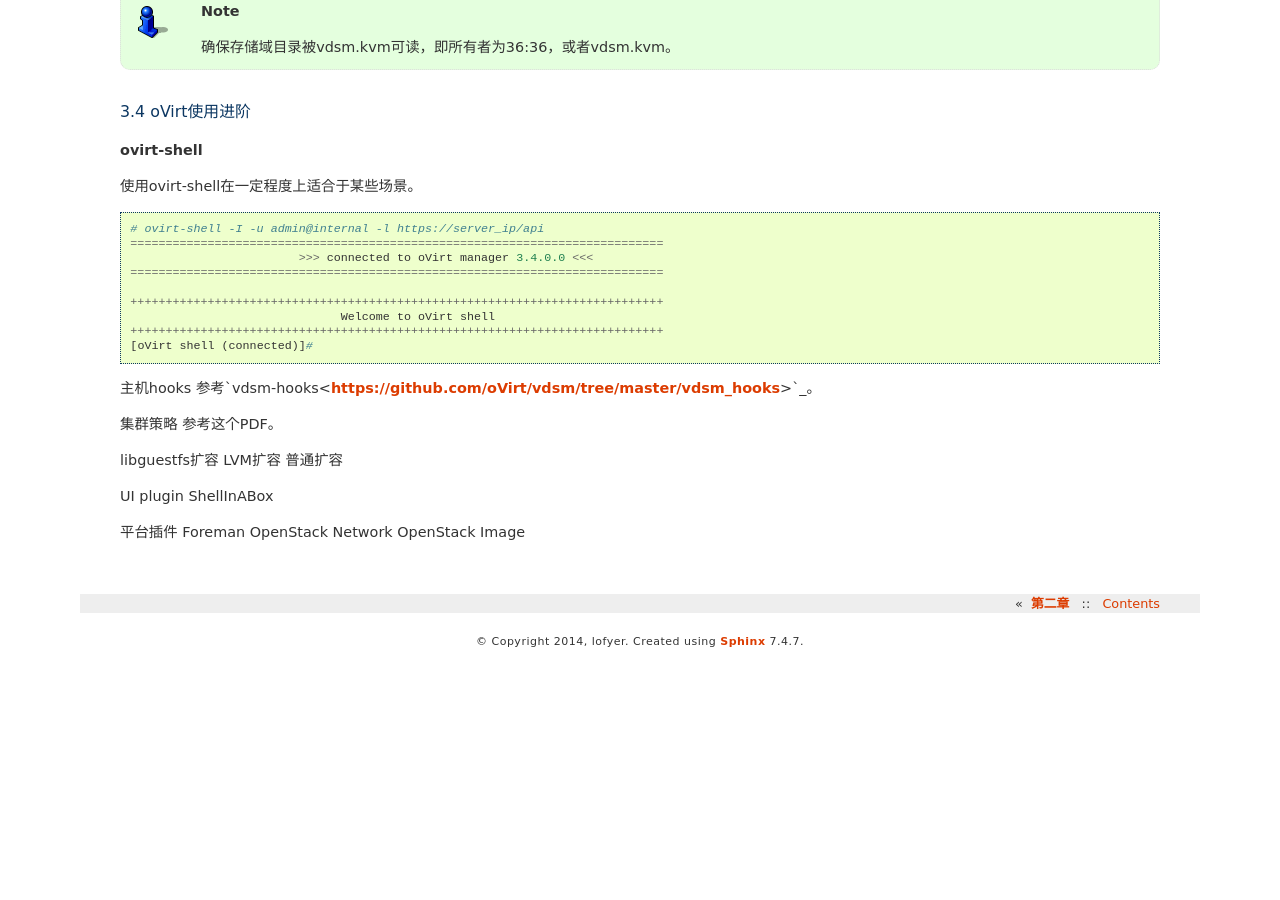
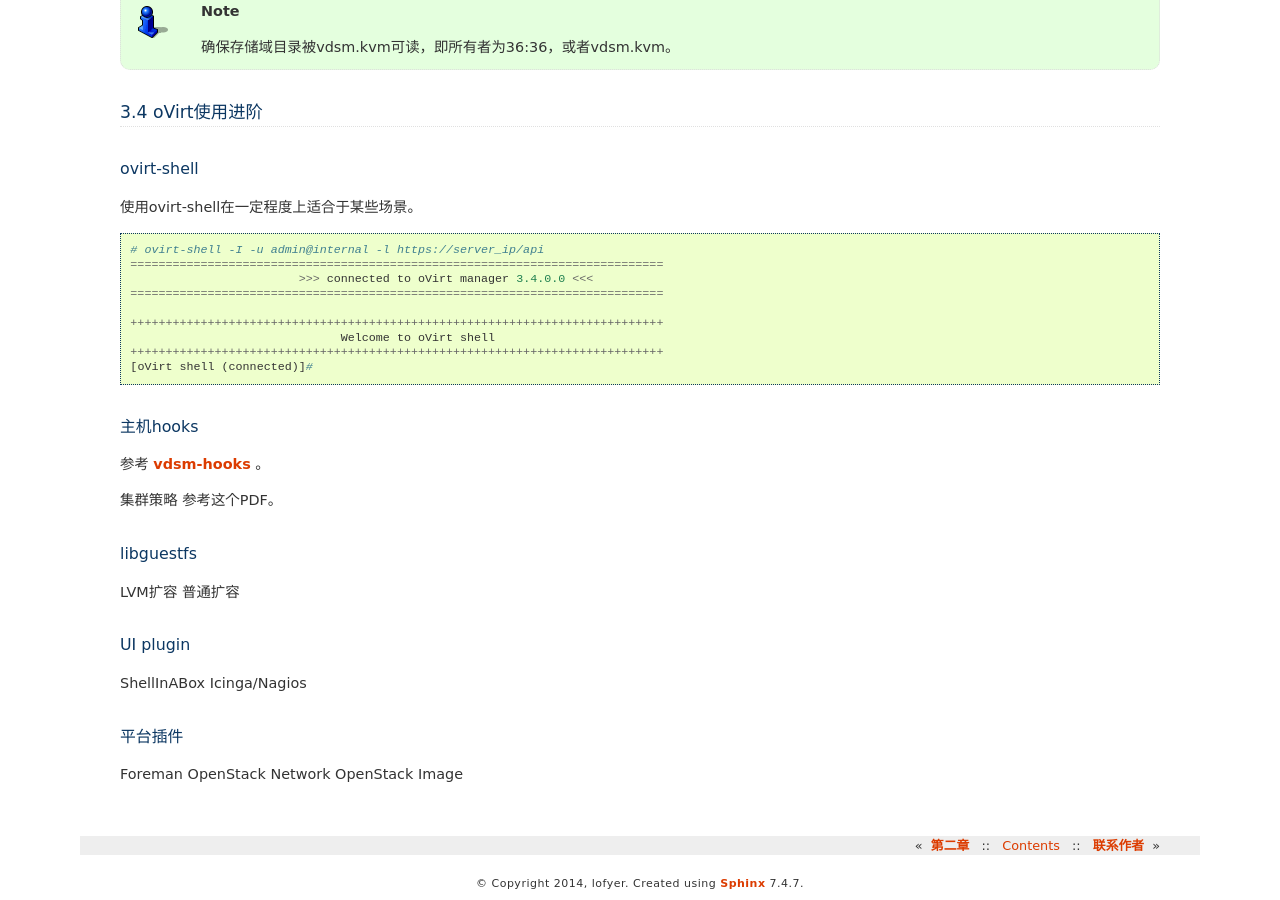
Before and after one commit to lofyer/InTheCloud, a Sphinx documentation site: the page built from source/posts/ch03.rst, in a window 1280 px wide and 900 px high, scrolled down 11282 px. Built offline with Sphinx 7.4.7, drawn with Linux system fonts in a browser that asks for light colours; formulas are drawn with MathJax 3; before the commit the page ends 11940 px from its top, so only the background shows below that.

Commit message:
准备第三章完结

```diff
--- a/source/posts/ch03.rst
+++ b/source/posts/ch03.rst
@@ -520,9 +520,10 @@ oVirt目前两种部署方式：
 .. note:: 确保存储域目录被vdsm.kvm可读，即所有者为36:36，或者vdsm.kvm。
 
 3.4 oVirt使用进阶
+-----------------
+
+ovirt-shell
 ~~~~~~~~~~~~~~~~~
-
-**ovirt-shell**
 
 使用ovirt-shell在一定程度上适合于某些场景。
 
@@ -539,19 +540,28 @@ oVirt目前两种部署方式：
     [oVirt shell (connected)]#
 
 主机hooks
-参考`vdsm-hooks<https://github.com/oVirt/vdsm/tree/master/vdsm_hooks>`_。
+~~~~~~~~~~~~~~~~~
+
+参考 `vdsm-hooks <https://github.com/oVirt/vdsm/tree/master/vdsm_hooks>`_  。
 
 集群策略
 参考这个PDF。
 
-libguestfs扩容
+libguestfs
+~~~~~~~~~~~~~~~~~
+
 LVM扩容
 普通扩容
 
 UI plugin
+~~~~~~~~~~~~~~~~~
+
 ShellInABox
+Icinga/Nagios
 
 平台插件
+~~~~~~~~~~~~~~~~~
+
 Foreman
 OpenStack Network
 OpenStack Image
--- /dev/null
+++ b/source/posts/thanks.rst
@@ -0,0 +1,2 @@
+联系作者
+========
```
Also changed, not shown: source/index.rst (+3 -8 lines).
